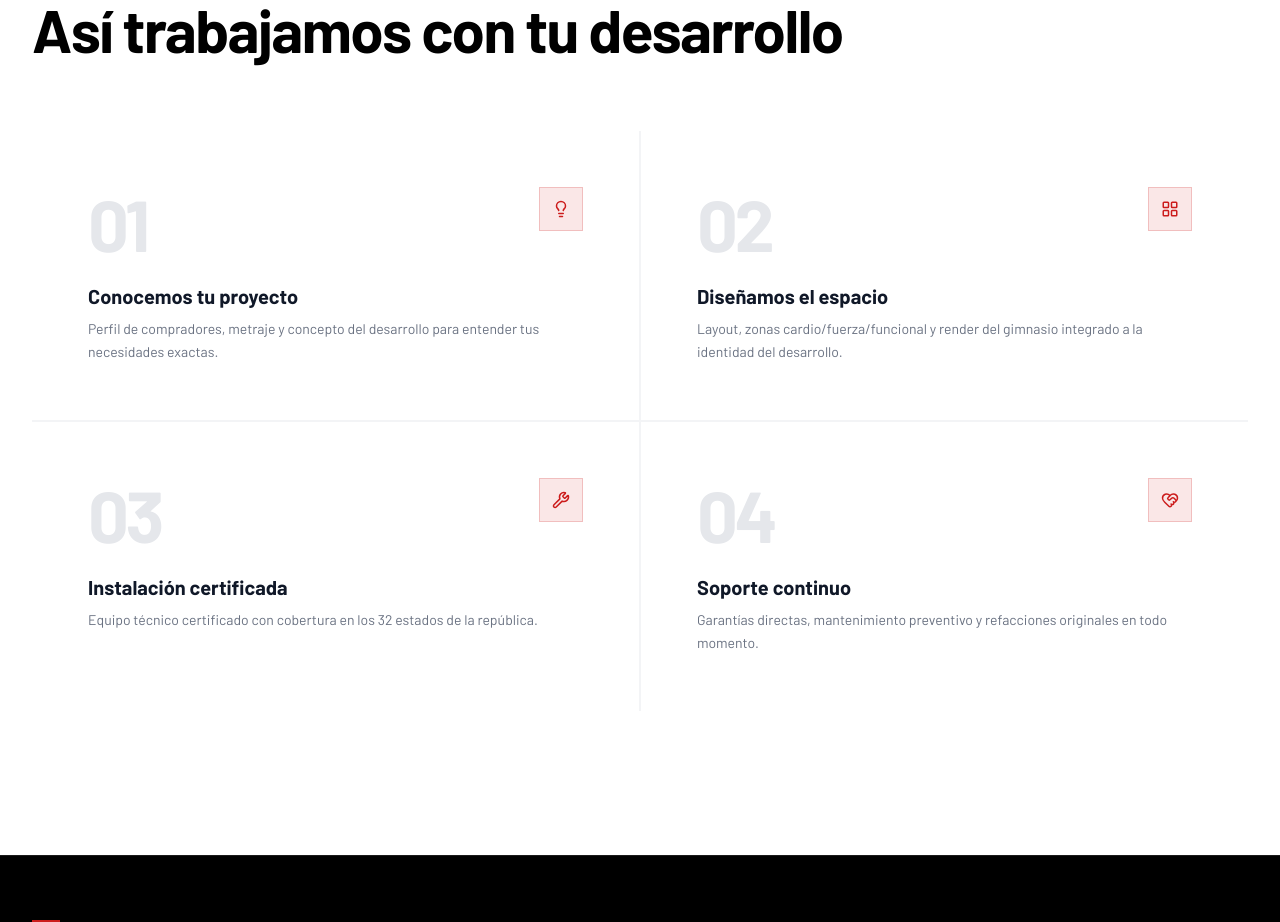
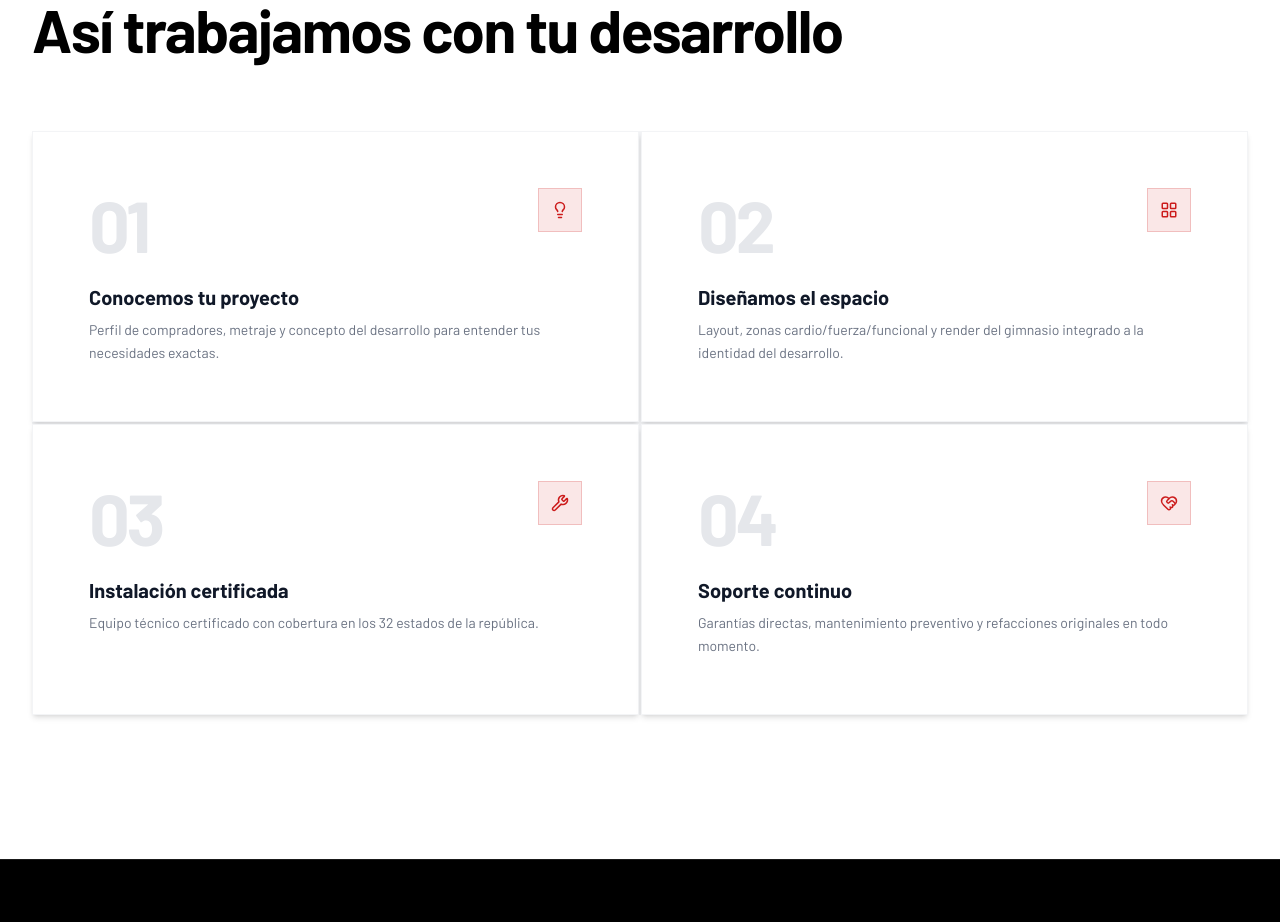
Before and after one commit to uriel-martinez82/sports-test, a Next.js app: page /cotiza/desarrollos-inmobiliarios in a window 1280 px wide. Shown: the part 4400-5322 px from the top of the page. Built offline with nearby package versions, Linux system fonts and the light colour scheme; a web font is replaced by a local one.

Commit message:
fix: process cards shadow and border for contrast

```diff
--- a/src/app/cotiza/condominios/page.tsx
+++ b/src/app/cotiza/condominios/page.tsx
@@ -435,7 +435,7 @@ export default function CondominiosPage() {
               const Icon = step.icon;
               return (
                 <AnimateIn key={step.number} delay={i * 0.1} direction="none">
-                  <div className="bg-white p-10 flex flex-col gap-6 h-full hover:bg-gray-50 transition-colors duration-300">
+                  <div className="bg-white border border-gray-100 shadow-md p-10 flex flex-col gap-6 h-full hover:bg-gray-50 hover:shadow-lg transition-shadow duration-200">
                     <div className="flex items-start justify-between">
                       <span className="text-7xl font-black text-gray-200 leading-none tracking-tighter select-none">
                         {step.number}
--- a/src/app/cotiza/desarrollos-inmobiliarios/page.tsx
+++ b/src/app/cotiza/desarrollos-inmobiliarios/page.tsx
@@ -344,7 +344,7 @@ export default function DesarrollosInmobiliariosPage() {
               const Icon = step.icon;
               return (
                 <AnimateIn key={step.number} delay={i * 0.1} direction="none">
-                  <div className="bg-white p-10 lg:p-14 flex flex-col gap-6 h-full hover:bg-gray-50 transition-colors duration-300">
+                  <div className="bg-white border border-gray-100 shadow-md p-10 lg:p-14 flex flex-col gap-6 h-full hover:bg-gray-50 hover:shadow-lg transition-shadow duration-200">
                     <div className="flex items-start justify-between">
                       <span className="text-7xl font-black text-gray-200 leading-none tracking-tighter select-none">
                         {step.number}
```
